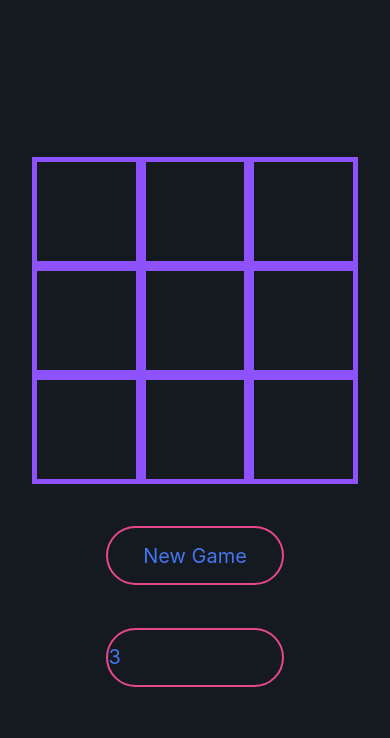
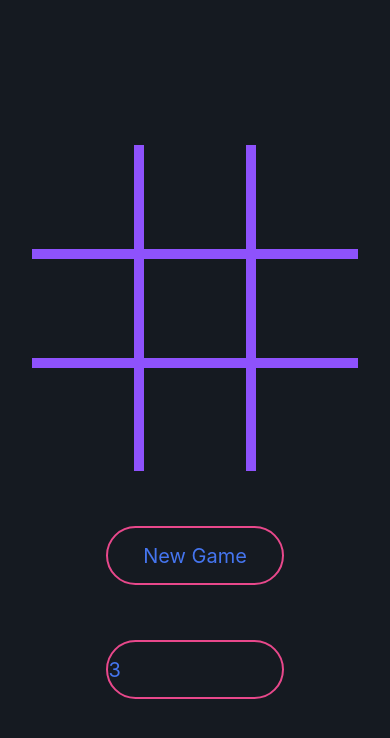
Before and after one commit to gnwl33/tictactoe, a React Native app: screen / in a window 390 px wide. Shown: the top 738 px of the page. Built offline with nearby package versions, Linux system fonts and the light colour scheme.

Commit message:
useEffect, more concise, no borders
auto update size using useEffect

```diff
--- a/App.js
+++ b/App.js
@@ -16,11 +16,7 @@ const { height } = Dimensions.get("window");
 const App = () => {
   /* * HOOKS * */
   //grid holds 2D array to represent state of game
-  const [grid, setGrid] = useState([
-    [0, 0, 0],
-    [0, 0, 0],
-    [0, 0, 0]
-  ]);
+  const [grid, setGrid] = useState([]);
   //size of grid
   const [size, setSize] = useState(3);
   //player keeps track of whose turn it is (1 or 2)
@@ -46,32 +42,34 @@ const App = () => {
     setEnd(0);
   };
 
+  useEffect(() => {
+    //Initialize the game
+    startGame();
+  }, [size]); /* * CALL WHEN SIZE CHANGES * */
+
   const whoWins = (row, col) => {
-    let len = grid.length;
-
-    if (grid && len) {
+    if (grid && size) {
       //If grid has been initialized
-      let rowVal = grid[row][0];
-      let colVal = grid[0][col];
+      let val = grid[row][col];
 
       let rowWin = true,
         colWin = true,
         diagWin1 = true,
         diagWin2 = true;
+
       /* * SCALABLE * */
-      for (let i = 0; i < len; i++) {
-        if (grid[row][i] != rowVal) rowWin = false;
-        if (grid[i][col] != colVal) colWin = false;
+      for (let i = 0; i < size; i++) {
+        if (grid[row][i] != val) rowWin = false;
+        if (grid[i][col] != val) colWin = false;
         if (grid[i][i] != grid[0][0]) diagWin1 = false;
-        if (grid[i][len - 1 - i] != grid[0][len - 1]) diagWin2 = false;
+        if (grid[i][size - 1 - i] != grid[0][size - 1]) diagWin2 = false;
       }
 
-      if (rowWin) return rowVal;
-      if (colWin) return colVal;
+      if (rowWin || colWin) return val;
       if (diagWin1 && grid[0][0] != 0) return grid[0][0];
-      if (diagWin2 && grid[0][len - 1] != 0) return grid[0][len - 1];
+      if (diagWin2 && grid[0][size - 1] != 0) return grid[0][size - 1];
 
-      for (let i = 0; i < len; i++) {
+      for (let i = 0; i < size; i++) {
         //If there are still unselected cells, game is not over
         if (grid[i].includes(0)) return -1;
       }
@@ -80,10 +78,9 @@ const App = () => {
     return -1;
   };
 
-  const markCell = index => {
+  const markCell = (row, col) => {
     if (end) return;
-    let row = index[0];
-    let col = index[1];
+
     let copyGrid = [...grid]; //Create a copy of the array to edit cell with index
     let currPlayer = copyGrid[row][col];
     if (!currPlayer) {
@@ -97,43 +94,54 @@ const App = () => {
       let winner = whoWins(row, col); //Check who is the winner, if there is one
       switch (winner) {
         case 1:
-          setModal(true);
           setWinner("O Wins");
-          setEnd(1);
           break;
         case 2:
-          setModal(true);
           setWinner("X Wins");
-          setEnd(1);
           break;
         case 0:
-          setModal(true);
           setWinner("Draw");
-          setEnd(1);
+      }
+      if (winner != -1) {
+        setModal(true);
+        setEnd(1);
       }
     }
   };
 
-  // useEffect(() => {
-  //   //Initialize the game
-  //   startGame();
-  // });
-
   return (
     <TouchableWithoutFeedback onPress={Keyboard.dismiss} accessible={false}>
+      {/* * FOR INPUT * */}
       <View style={styles.container}>
         <View style={styles.square}>
-          {grid.map((row, index) => (
-            <View style={styles.row} key={index}>
-              {row.map((cell, col) => (
-                /* * DYNAMIC SIZE* */
-                <Cell
-                  grid={grid}
-                  mark={markCell}
-                  index={[index, col]} //Corresponds to grid
-                  key={"" + index + col}
-                />
-              ))}
+          {/* * EACH ROW & CELL HAS DYNAMIC SIZE* */}
+          {grid.map((row, rowIdx) => (
+            <View style={styles.row} key={rowIdx}>
+              {row.map((cell, colIdx) => {
+                //To get rid of outside borders
+                let styleVert =
+                  rowIdx == 0
+                    ? styles.top
+                    : rowIdx == grid.length - 1
+                    ? styles.bottom
+                    : {};
+                let styleHor =
+                  colIdx == 0
+                    ? styles.left
+                    : colIdx == grid.length - 1
+                    ? styles.right
+                    : {};
+                return (
+                  <Cell
+                    grid={grid}
+                    mark={markCell}
+                    row={rowIdx}
+                    col={colIdx}
+                    style_={[styleVert, styleHor]}
+                    key={"" + rowIdx + colIdx}
+                  />
+                );
+              })}
             </View>
           ))}
         </View>
@@ -151,8 +159,7 @@ const App = () => {
             let input = event.nativeEvent.text;
             if (!isNaN(input)) {
               input = parseInt(input);
-              setSize(input);
-              // startGame();
+              setSize(input); /* * CHANGE GRID SIZE * */
             }
           }}
         />
@@ -197,7 +204,7 @@ const styles = StyleSheet.create({
     flex: 1
   },
   button: {
-    marginTop: 0.05 * height,
+    marginTop: 0.065 * height,
     height: 0.07 * height,
     width: 0.21 * height,
     alignItems: "center",
@@ -222,5 +229,17 @@ const styles = StyleSheet.create({
     fontSize: 45,
     marginBottom: 0.06 * height,
     fontWeight: "bold"
+  },
+  left: {
+    borderLeftWidth: 0
+  },
+  right: {
+    borderRightWidth: 0
+  },
+  top: {
+    borderTopWidth: 0
+  },
+  bottom: {
+    borderBottomWidth: 0
   }
 });
--- a/Cell.js
+++ b/Cell.js
@@ -4,35 +4,31 @@ import { MaterialCommunityIcons } from "@expo/vector-icons";
 import * as Animatable from "react-native-animatable";
 const { height } = Dimensions.get("window");
 
-const Cell = ({ grid, mark, index }) => {
+const Cell = ({ grid, mark, row, col, style_ }) => {
   //Component for grid cells
-  const WhichIcon = index => {
+  const WhichIcon = (row, col) => {
     //Determine whether to render O or X
     let icon;
     let blank = (
       <View style={{ height: 0.125 * height, width: 0.125 * height }} />
     ); //No icon if unselected
+
     if (grid && grid.length) {
       //After grid has been initialized
-      let player = grid[index[0]][index[1]];
+      let player = grid[row][col];
       let O = ( //O mark
-        <Animatable.View animation="bounceIn">
-          {/* Animation */}
         <MaterialCommunityIcons
           name="radiobox-blank"
           size={(0.3 / grid.length) * height}
           color="#4575EF"
         />
-        </Animatable.View>
       );
       let X = ( //X mark
-        <Animatable.View animation="bounceIn">
         <MaterialCommunityIcons
           name="close"
           size={(0.33 / grid.length) * height}
           color="#E8488B"
         />
-        </Animatable.View>
       );
 
       icon = player == 1 ? O : player == 2 ? X : blank;
@@ -44,10 +40,12 @@ const Cell = ({ grid, mark, index }) => {
 
   //Cell component returns the following
   return (
-    <View style={styles.cell}>
-      <TouchableOpacity onPress={() => mark(index)}>
+    <View style={[style_, styles.cell]}>
+      <TouchableOpacity onPress={() => mark(row, col)}>
         {/* Call markCell() when pressed given index in grid */}
-        {WhichIcon(index)}
+        <Animatable.View animation="bounceIn">
+          {WhichIcon(row, col)}
+        </Animatable.View>
       </TouchableOpacity>
     </View>
   );
```
Lines whose indentation alone changed are shown as unchanged.
